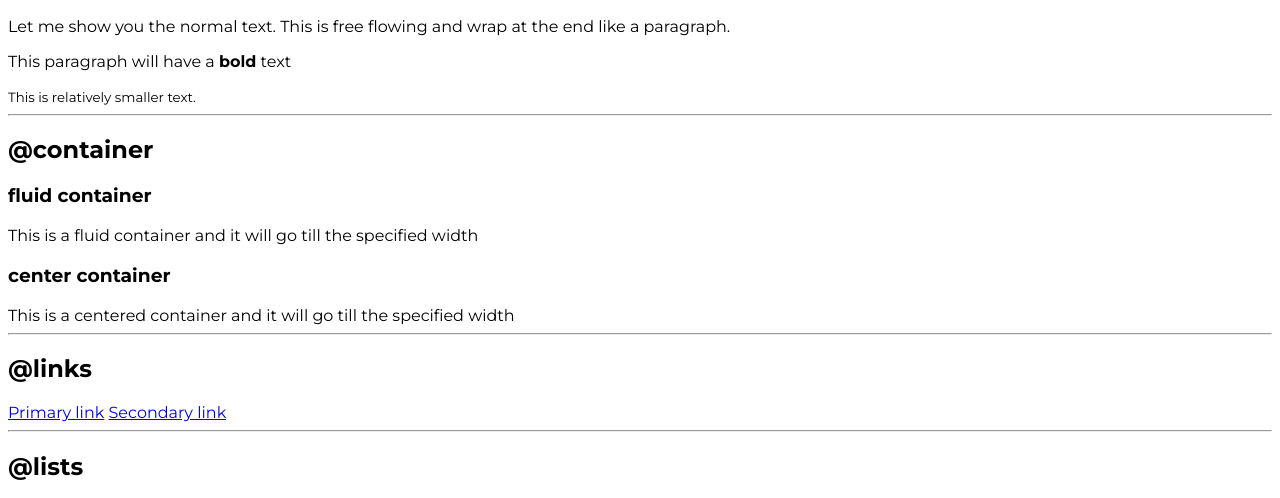
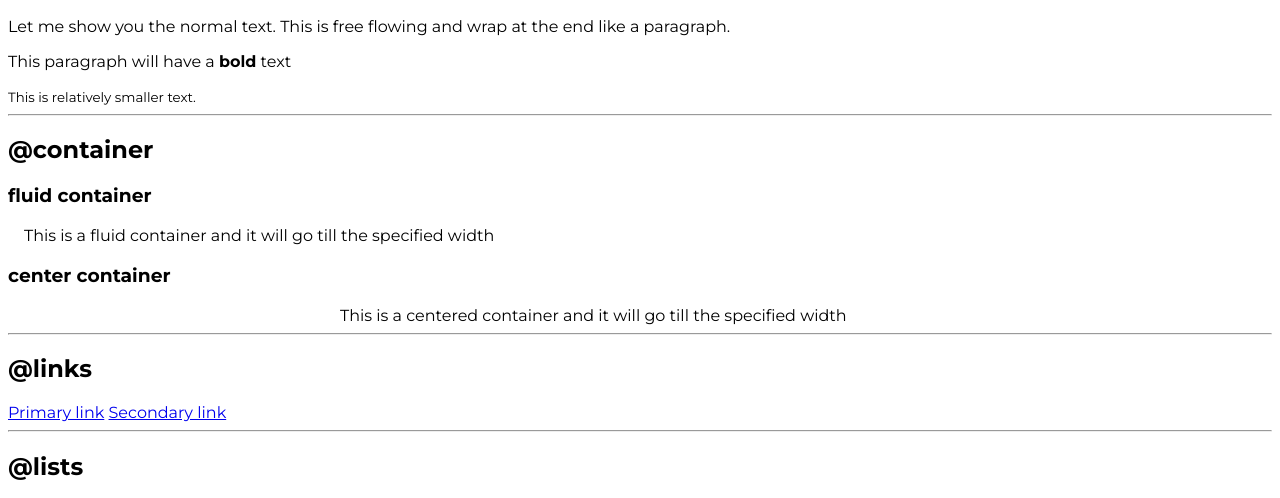
Before and after one commit to Yogesh1906/portfolio, a plain HTML site: page index.html in a window 1280 px wide. Shown: the part 282-780 px from the top of the page. Drawn offline with Linux system fonts and the light colour scheme.

Commit message:
container

```diff
--- a/index.html
+++ b/index.html
@@ -28,10 +28,10 @@
     <h2>@container</h2>
 
     <h3>fluid container</h3>
-    <div>This is a fluid container and it will go till the specified width</div>
+    <div class="container container-fluid">This is a fluid container and it will go till the specified width</div>
 
     <h3>center container</h3>
-    <div>This is a centered container and it will go till the specified width</div>
+    <div class="container container-center">This is a centered container and it will go till the specified width</div>
 
     <hr>
 
--- a/style.css
+++ b/style.css
@@ -3,3 +3,14 @@
 body{
     font-family: 'Montserrat', sans-serif;
 }
+
+/** container **/
+.container{
+    padding-left: 1rem;
+    padding-right: 1rem;
+}
+
+.container-center{
+    max-width: 600px;
+    margin: auto;
+}
```
